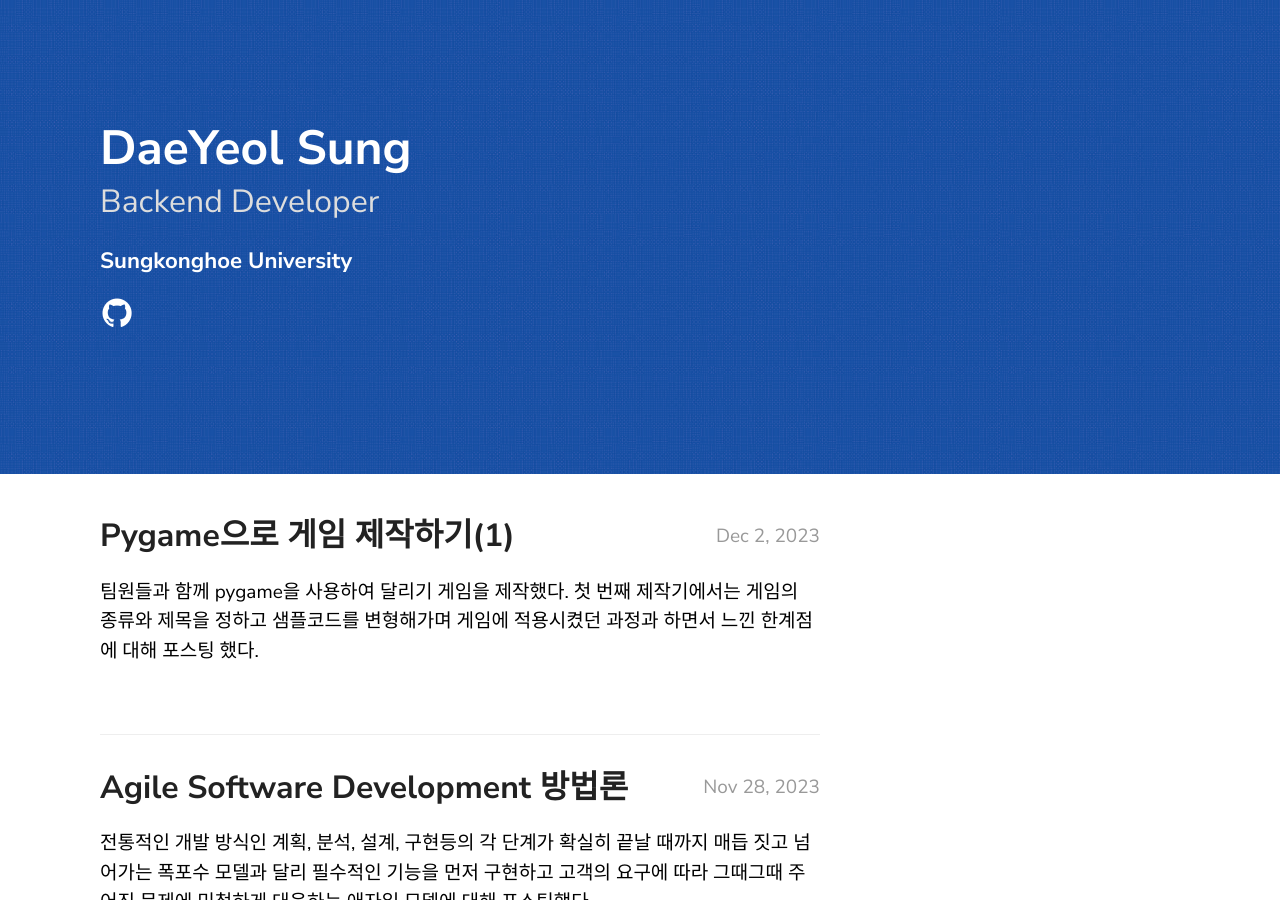
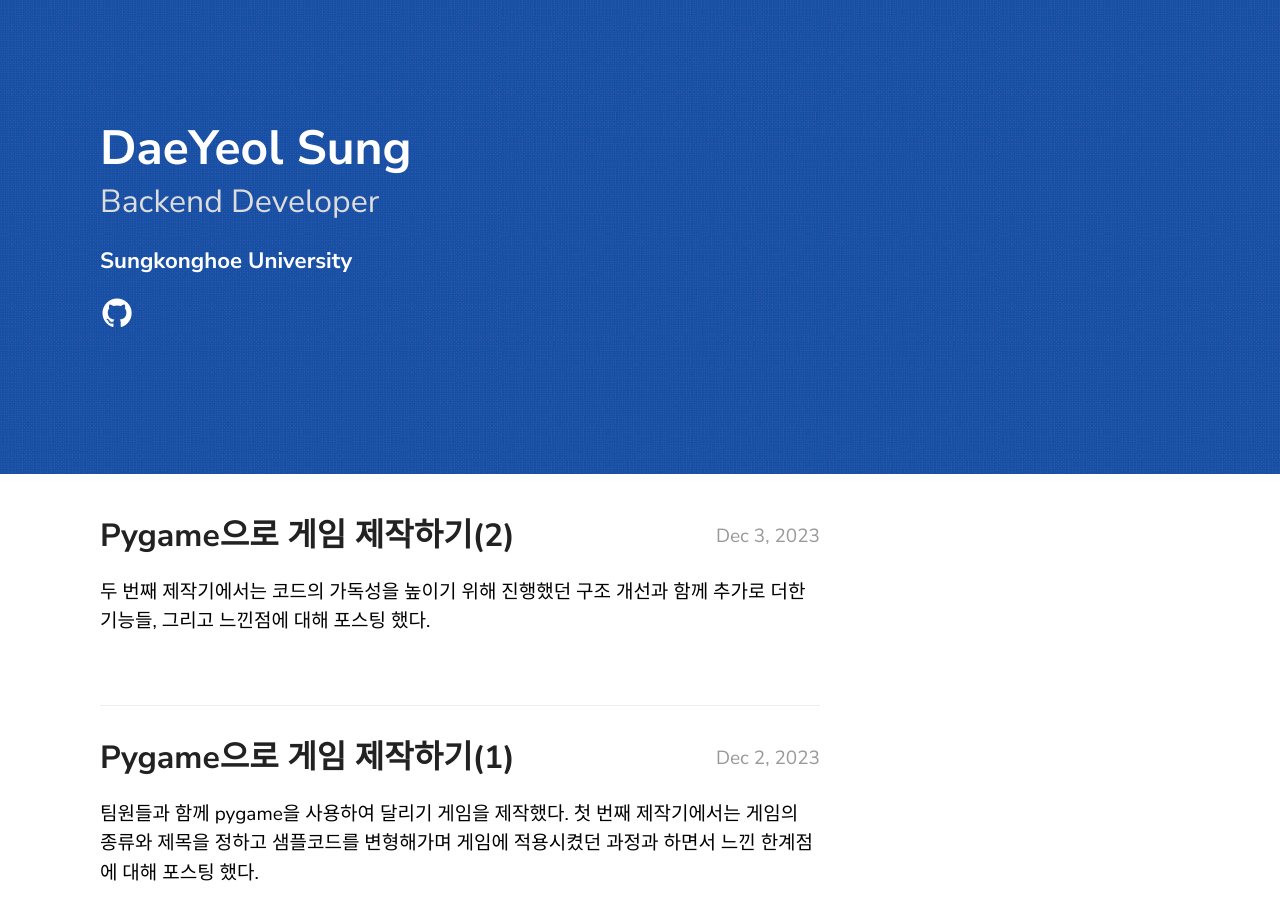
Before and after one commit to Daeye0l/Daeye0l.github.io, a Jekyll site: the page built from index.md, in a window 1280 px wide and 900 px high. Built offline with Jekyll 4.4.1, drawn with Linux system fonts in a browser that asks for light colours; some of the changed lines change nothing that is shown.

Commit message:
make pygame 2

````diff
--- /dev/null
+++ b/_posts/2023-12-03-make-pygame2.md
@@ -0,0 +1,225 @@
+---
+layout: post
+title:  Pygame으로 게임 제작하기(2)
+description: pygame을 사용하여 달리기 게임 제작하기
+---
+두 번째 제작기에서는 코드의 가독성을 높이기 위해 진행했던 구조 개선과 함께 추가로 더한 기능들, 그리고 느낀점에 대해 포스팅 했다.
+<br><br>
+
+## 1. 한계에 대한 고민
+<hr>
+
+기본적인 틀은 잡았지만 앞으로의 추가적인 구현을 위해 구조 개선을 하기로 했다. 구조 개선을 하기로 한 이유는 아래와 같다.
+
+- 이미지의 로드, 점프 기능, 여러가지 이벤트가 모두 main 함수 내부에서 진행되기 때문에 코드가 지저분해짐.
+
+- 바다사자, 갈매기 뿐만 아니라 새로운 객체들이 추가되면 그에 관련된 코드들이 추가되면서 코드의 가독성이 더 떨어질 것임.
+
+- 구조 개선을 통해 클래스를 구현해 놓으면 앞으로 몇 개의 객체를 새로 추가 하더라도 코드를 작성하는 데에 어려움이 없을 것임.
+
+
+## 2. 구조 개선하기
+<hr>
+
+우선 우리가 만들고 있는 게임의 모티브인 크롬 공룡 달리기 게임을 구현한 새로운 코드를 가지고 와서 원래 진행하고 있던 현황까지로 변경하기로 했다.[(출처코드)](https://github.com/maxontech/chrome-dinosaur) [해당 코드에 대한 강의](https://www.youtube.com/watch?v=wtEhZNdgNuA)가 유튜브에 있었기 때문에 전체적인 코드 진행을 알기 위해 강의를 보고난 후 진행했다. 우선 **스크린에 관련된 설정과 게임에 필요한 이미지를 모두 전역변수로 초기화** 했다.
+
+```python
+SCREEN = pygame.display.set_mode((SCREEN_WIDTH, SCREEN_HEIGHT))
+
+RUNNING = [pygame.image.load("./img/peng_run_1.png"),
+           pygame.image.load("./img/peng_run_2.png")]
+JUMPING = pygame.image.load("./img/peng_jump.png")
+DUCKING = pygame.image.load("./img/peng_duck.png")
+
+SEAL = pygame.image.load("./img/seal.png")
+SEAGULL = [pygame.image.load("./img/seagull_up.png"),
+        pygame.image.load("./img/seagull_down.png")]
+FISH = pygame.image.load("./img/fish.png")
+
+BG = pygame.image.load("./img/main_background.png")
+```
+
+그 다음으로 게임에 필요한 객체들을 생성하기 위해 기존에 있던 클래스들 중 필요한 클래스만 살리고 나머지는 지웠다. 펭귄 클래스의 내용부터 살펴보면
+
+```python
+    X_POS = 80 # x좌표
+    Y_POS = 350 # y 좌표
+    Y_POS_DUCK = 370 # 펭귄이 숙이기 동작을 할 때의 y 좌표
+    JUMP_VEL = 8 # 점프 기능 구현에 사용할 변수
+
+    def __init__(self):
+        self.duck_img = DUCKING
+        self.run_img = RUNNING
+        self.jump_img = JUMPING
+
+        self.peng_duck = False
+        self.peng_run = True # 게임 시작시 달리면서 시작하기 때문에 True
+        self.peng_jump = False
+
+        self.step_index = 0 # 다른 함수에서 이미지 변경을 위해 사용 할 변수
+        self.jump_vel = self.JUMP_VEL # 점프기능 구현을 위한
+        self.image = self.run_img[0] # 달리는 이미지 2개 중 첫 번째 이미지로 시작
+        self.peng_rect = self.image.get_rect() # 충돌 범위를 구하기 위한 모양
+        self.peng_rect.x = self.X_POS
+        self.peng_rect.y = self.Y_POS
+```
+
+```python
+def update(self, userInput): # 입력 이벤트가 들어올 시 실행
+        if self.peng_duck:
+            self.duck()
+        if self.peng_run:
+            self.run()
+        if self.peng_jump:
+            self.jump()
+
+        if self.step_index >= 10: # step_index가 10보다 커지면 다시 0으로 초기화
+            self.step_index = 0
+
+        if userInput[pygame.K_UP] and not self.peng_jump: # K_UP 입력이 들어오고 점프 상태가 아닌경우 -> jump() 메소드를 실행
+            self.peng_duck = False
+            self.peng_run = False
+            self.peng_jump = True
+        elif userInput[pygame.K_DOWN] and not self.peng_jump: # K_DOWN 입력이 들어오고 점프 상태가 아닌 경우 -> duck() 메소드를 실행
+            self.peng_duck = True
+            self.peng_run = False
+            self.peng_jump = False
+        elif not (self.peng_jump or userInput[pygame.K_DOWN]): # 점프 상태도 아니고 K_DOWN 입력도 들어오지 않은 경우 -> run() 메소드를 실행
+            self.peng_duck = False
+            self.peng_run = True
+            self.peng_jump = False
+```
+상태변경의 마지막 조건 **elif not (self.peng_jump or userInput[pygame.K_DOWN])**에서 K_UP입력이 들어왔을 때도 이 조건에 포함이 되지 않나 생각 할 수도 있지만 기본적으로 코드의 진행은 위에서 아래로 진행되기 때문에 첫 번째 조건에 포함되어 따로 고려하지 않아도 된다.
+
+```python
+def run(self):
+        '''step_index >= 10 이면 step_index = 0이므로 달리는 이미지의 인덱스가
+           0, 0, 0, 0, 0, 1, 1, 1, 1, 1로 계속 반복하게 됨.'''
+        self.image = self.run_img[self.step_index // 5]
+        self.peng_rect = self.image.get_rect()
+        self.peng_rect.x = self.X_POS
+        self.peng_rect.y = self.Y_POS
+        self.step_index += 1
+```
+
+```python
+def jump(self):
+        self.image = self.jump_img
+        if self.peng_jump:
+            ''' 점프 상태일 때 y좌표의 값을 빼므로 위로 올라가게 되고 빼는 값이 점점
+                작아지면서 아래로 내려오게 된다.'''
+            self.peng_rect.y -= self.jump_vel * 4
+            self.jump_vel -= 0.8
+        if self.jump_vel < - self.JUMP_VEL:
+            self.peng_jump = False
+            self.jump_vel = self.JUMP_VEL
+```
+좌표를 빼면 왜 위로 올라가게 되는지 생각해보면 처음 설정한 X_POS와 Y_POS가 적용된 것을 보면 알 수 있다.
+
+![pygame5](../../images/pygame5.png)
+
+이렇게 계산되기 때문에 y좌표를 빼면 그만큼 위로 올라가게 된다.
+<br>
+
+## 3. 기능 추가하기
+<hr>
+
+점프 기능, 장애물과 닿았을 때 종료되는 기능 말고도 추가로 점수 기능이 필요했다. 우선 장애물 클래스인 Obstacle을 만든다. 모든 장애물은 이 Obstacle을 상속받는다. **추가로 구현한 물고기 클래스도 장애물 취급하며 Obstacle을 상속받는다.**
+
+```python
+class Obstacle:
+    def __init__(self, image):
+        self.image = image
+        self.rect = self.image.get_rect()
+        self.rect.x = SCREEN_WIDTH
+
+    def update(self):
+        self.rect.x -= game_speed # game_speed만큼씩 x좌표를 빼며 다가옴
+        if self.rect.x < -self.rect.width:
+            obstacles.pop() # obstacles는 장애물 객체를 담을 리스트
+
+    def draw(self, SCREEN):
+        SCREEN.blit(self.image, self.rect)
+
+class Seal(Obstacle):
+    def __init__(self, image):
+        super().__init__(image)
+        # x좌표는 부모 클래스를 상속받으므로 자동으로 초기화
+        self.rect.y = 350
+
+class SeaGull(Obstacle):
+    def __init__(self, image):
+        super().__init__(image)
+        # x좌표는 부모 클래스를 상속받으므로 자동으로 초기화
+        self.rect.y = 310
+        self.index = 0
+
+    def draw(self, SCREEN):
+        # 갈매기 이미지도 스왑하며 움직이도록 하기 위해 지우지 않음
+        if self.index >= 9:
+            self.index = 0
+        SCREEN.blit(self.image, self.rect)
+        self.index += 1
+
+class Fish(Obstacle):
+    def __init__(self, image):
+        super().__init__(image)
+        y_pos_fish = [170, 350] # 2개의 값을 가지는 y좌표 리스트
+        self.rect.y = random.choice(y_pos_fish)
+        self.index = 0
+```
+물고기 객체는 y좌표 2개를 가지고 random.choice()로 선택된 하나의 y좌표에 의해 그려지게 된다.
+
+![pygame6](../../images/pygame6.png) ![pygame7](../../images/pygame7.png)
+
+이제 게임에 필요한 모든 클래스를 만들었으니 main 함수에서 구현하기만 하면 된다. 점수를 스크린에 렌더링 할 수 있는 score() 함수와 배경을 그리는 background() 함수를 구현하고 while문으로 넘어가 게임 코드가 진행된다.
+
+```python
+ while run:
+        for event in pygame.event.get():
+            if event.type == pygame.QUIT:
+                run = False
+                pygame.quit()
+                sys.exit()
+
+        userInput = pygame.key.get_pressed()
+
+        background()
+        player.draw(SCREEN)
+        player.update(userInput) # 입력이 들어올 때마다 update함수 실행
+
+        if len(obstacles) == 0: # 객체 리스트가 비었다면
+            # 0 ~ 30 중 랜덤하게 정수 하나를 뽑아 해당 하는 객체를 리스트에 추가
+            if random.randint(0, 30) <= 9:
+                obstacles.append(Seal(SEAL))
+            elif random.randint(0, 30) <= 14:
+                obstacles.append(SeaGull(SEAGULL))
+            elif random.randint(0, 30) <= 29:
+                obstacles.append(Fish(FISH))
+
+
+        for obstacle in obstacles:
+            obstacle.draw(SCREEN)
+            obstacle.update()
+            if player.peng_rect.colliderect(obstacle.rect): # 펭귄과 장애물이 만나는 이벤트가 발생했을 때
+                if(obstacle.image == FISH): # 물고기라면
+                    obstacles.remove(obstacle) # 리스트에서 제거하고
+                    scores += 1 # 1점 추가
+                    COIN_SOUND.play()
+                else: # 나머지 장애물이라면 게임 종료
+                    pygame.mixer.music.stop()
+                    pygame.time.delay(1000)
+                    death_count += 1
+                    menu(death_count)
+
+        score() # 스코어 렌더링
+
+        clock.tick(30)
+        pygame.display.update()
+```
+**객체를 리스트에 추가할 때 조금 더 랜덤성을 부여하기 위해 1 : 1 : 1이 아닌 10 : 5 : 15로 설정**했다. 물고기 또한 장애물 클래스를 상속받지만 펭귄 이미지와 만났을 때 게임이 종료되지 않고 점수가 올라야 하므로 조건을 추가했다.
+
+## 4. 느낀점
+<hr>
+
+무엇보다 깃허브 공동작업 연습을 게임 제작으로 했던 것 때문에 더 열심히 흥미를 가지고 할 수 있었고, 혼자 하는 것 보다 팀원들과 같이 했기 때문에 잘 마무리 할 수 있었던 것 같다. 혼자가 아닌 만큼 개발의 진행 속도도 빠르지만 팀원들과의 소통이 가장 중요하다는 것을 느꼈다. 우리 팀원들 고생 하셨습니다!
````
Also changed, not shown: _posts/2023-12-02-make-pygame1.md (renamed from _posts/2023-12-02-make-pygame.md, +1 -0 lines), images/pygame5.png (added), images/pygame6.png (added), images/pygame7.png (added), 8 other files.
